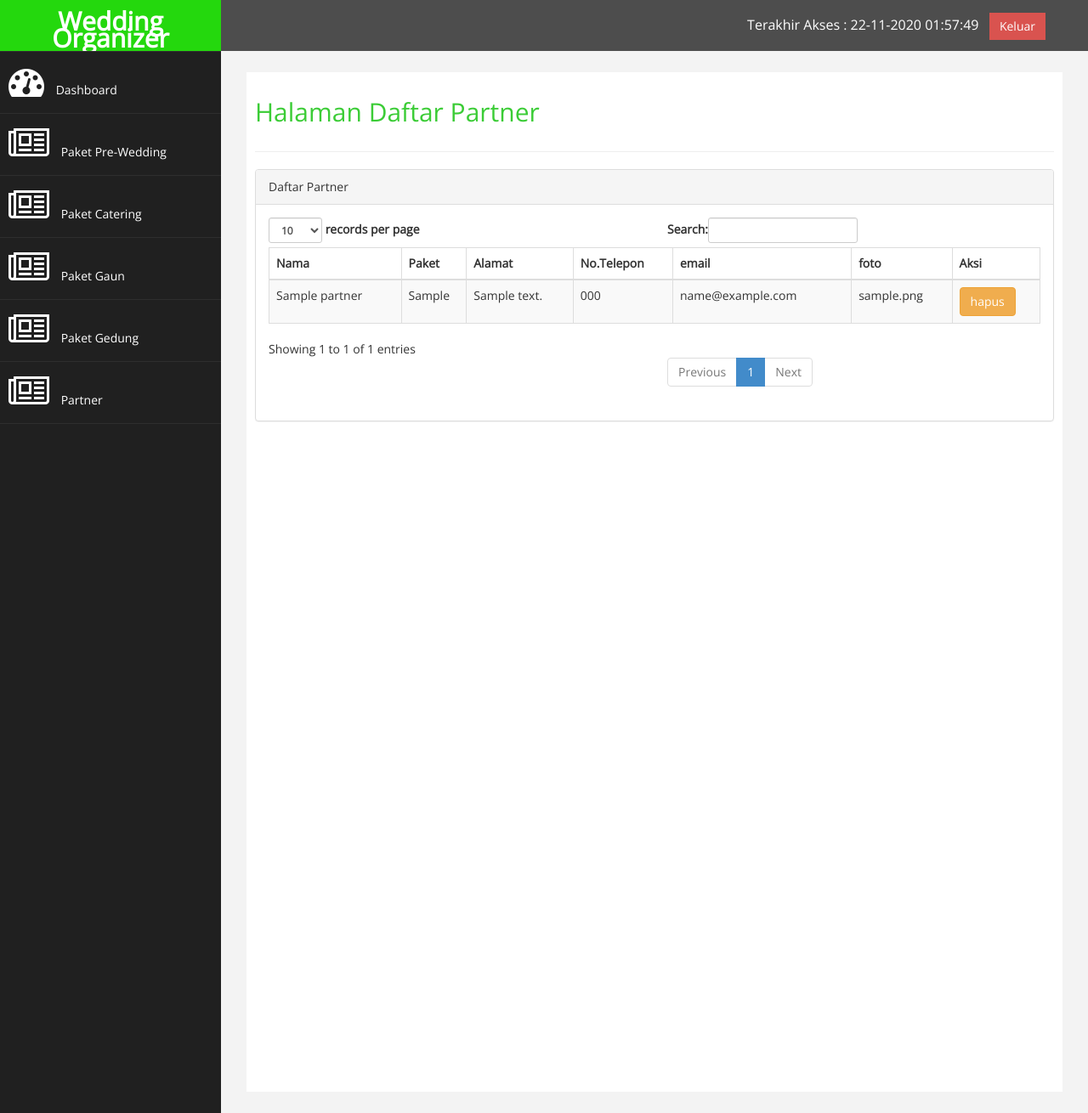
After one commit to janitio/pbw-wo, a PHP site: page /partner.php in a window 1280 px wide. The commit adds this page. Shown: the whole page at 85% size. Run offline with PHP 8.4, Linux system fonts and the light colour scheme; a user stored in the database is signed in; tables that the repository leaves empty hold one stand-in row (values such as "Sample post").

Commit message:
tambah konten partner di hal.user&admin

```diff
--- a/admin.php
+++ b/admin.php
@@ -62,7 +62,7 @@ if(!isset($_SESSION['user'])){
             <a  href="#"><i class="fa fa-newspaper-o fa-3x"></i> Paket Gedung </a>
           </li>
           <li>
-            <a  href="#"><i class="fa fa-newspaper-o fa-3x"></i> Partner </a>
+            <a  href="partner.php"><i class="fa fa-newspaper-o fa-3x"></i> Partner </a>
           </li>
         </ul>
       </div>
--- a/core/init.php
+++ b/core/init.php
@@ -3,4 +3,5 @@
 
     require_once"functions/db.php";
     require_once"functions/func-admin.php";
+    require_once"functions/func-partner.php";
 ?>
--- /dev/null
+++ b/functions/func-partner.php
@@ -0,0 +1,72 @@
+<?php
+function escape($data){
+    global $link;
+    return mysqli_real_escape_string($link,$data);
+}
+function tambah_partner($nama_part,$email_part,$telp_part,$alamat_part,$paket_part,$foto_part){
+    $nama_part=escape($nama_part);
+    $email_part=escape($email_part);
+    $telp_part=escape($telp_part);
+    $alamat_part=escape($alamat_part);
+    $paket_part=escape($paket_part);
+    $query="INSERT INTO partner(nama_part,paket_part,alamat_part,telp_part,email_part,foto_part) VALUES('$nama_part','$paket_part','$alamat_part','$telp_part','$email_part','$foto_part')";
+    return run($query);
+}
+function tampil_partner(){
+    global $link;
+    $query="SELECT * FROM partner";
+    return result($query);
+    }
+function run($query){
+    global $link;
+
+    if(mysqli_query($link,$query)) return true;
+}
+// function tampilsemuamenu(){
+//     global $link;
+//     $query="SELECT * FROM menu";
+//     return result($query);
+//     }
+function result($query){
+    global $link;
+    if($result=mysqli_query($link,$query)or die('gagal menampilkan data')){
+        return $result;
+    }
+}
+// function tambah_makan($nama_makanan,$komposisi,$harga){
+//     $nama_makanan=escape($nama_makanan);
+//     $komposisi=escape($komposisi);
+//     $harga=escape($harga);
+//     $query="INSERT INTO menu(nama_makanan,komposisi,harga) VALUES('$nama_makanan','$komposisi','$harga')";
+//     return run($query);
+// }
+function tampilkan(){
+    $query="SELECT * FROM menu";
+    return result($query);
+}
+// function hasil_cari($cari){
+//     $query="SELECT * FROM menu WHERE nama_makanan LIKE '%$cari%'";
+//     return result($query);
+// }
+// function single_menu($kode_menu){
+//         $query="SELECT * FROM menu WHERE id=$kode_menu";
+//     return result($query);
+// }
+// function hapus_menu($id){
+//     $query="DELETE FROM menu WHERE id='$id'";
+//  return run($query);
+// }
+function single_partner($kode_partner){
+        $query="SELECT * FROM partner WHERE id_part=$kode_partner";
+    return result($query);
+}
+function hapus_partner($id_partner){
+    $query="DELETE FROM partner WHERE id_part='$id_partner'";
+ return run($query);
+}
+
+// function ubah_menu($id,$harga){
+//     $query="UPDATE menu SET harga='$harga' WHERE id='$id'";
+//  return run($query);
+// }
+?>
--- /dev/null
+++ b/partner.php
@@ -0,0 +1,155 @@
+<?php
+    require_once"core/init.php";
+
+    if(!isset($_SESSION['user'])){
+        header('Location:index.php');
+    }
+     $daftarp=tampil_partner();
+?>
+<!DOCTYPE html>
+<html xmlns="http://www.w3.org/1999/xhtml">
+<head>
+  <meta charset="utf-8" />
+  <meta name="viewport" content="width=device-width, initial-scale=1.0" />
+  <title>Website Wedding Organizer</title>
+  <!-- BOOTSTRAP STYLES-->
+  <link href="admin/assets/css/bootstrap.css" rel="stylesheet" />
+  <!-- FONTAWESOME STYLES-->
+  <link href="admin/assets/css/font-awesome.css" rel="stylesheet" />
+  <!-- MORRIS CHART STYLES-->
+  <link href="admin/assets/js/morris/morris-0.4.3.min.css" rel="stylesheet" />
+  <!-- CUSTOM STYLES-->
+  <link href="admin/assets/css/custom.css" rel="stylesheet" />
+  <!-- GOOGLE FONTS-->
+  <link href='http://fonts.googleapis.com/css?family=Open+Sans' rel='stylesheet' type='text/css' />
+</head>
+<body>
+  <div id="wrapper">
+    <nav class="navbar navbar-default navbar-cls-top " role="navigation" style="margin-bottom: 0">
+      <div class="navbar-header">
+        <button type="button" class="navbar-toggle" data-toggle="collapse" data-target=".sidebar-collapse">
+          <span class="sr-only">Toggle navigation</span>
+          <span class="icon-bar"></span>
+          <span class="icon-bar"></span>
+          <span class="icon-bar"></span>
+        </button>
+        <a class="navbar-brand" href="admin.php">Wedding Organizer</a>
+      </div>
+      <div style="color: white;
+      padding: 15px 50px 5px 50px;
+      float: right;
+      font-size: 16px;"> Terakhir Akses : <?php date_default_timezone_set('Asia/Jakarta');
+      echo date('d-m-Y H:i:s');?>  &nbsp; <a href="logout.php" class="btn btn-danger square-btn-adjust">Keluar</a> </div>
+    </nav>
+    <!-- /. NAV TOP  -->
+    <nav class="navbar-default navbar-side" role="navigation">
+      <div class="sidebar-collapse">
+        <ul class="nav" id="main-menu">
+          <li class="text-center">
+          </li>
+          <li>
+            <a class="active-menu"  href="admin.php"><i class="fa fa-dashboard fa-3x"></i> Dashboard</a>
+          </li>
+          <li>
+            <a  href="#"><i class="fa fa-newspaper-o fa-3x"></i> Paket Pre-Wedding </a>
+          </li>
+          <li>
+            <a  href="#"><i class="fa fa-newspaper-o fa-3x"></i> Paket Catering </a>
+          </li>
+          <li>
+            <a  href="#"><i class="fa fa-newspaper-o fa-3x"></i> Paket Gaun </a>
+          </li>
+          <li>
+            <a  href="#"><i class="fa fa-newspaper-o fa-3x"></i> Paket Gedung </a>
+          </li>
+          <li>
+            <a  href="partner.php"><i class="fa fa-newspaper-o fa-3x"></i> Partner </a>
+          </li>
+        </ul>
+      </div>
+    </nav>
+        <!-- /. NAV SIDE  -->
+        <div id="page-wrapper" >
+            <div id="page-inner">
+                <div class="row">
+                    <div class="col-md-12">
+                     <h2>Halaman Daftar Partner</h2>
+
+                    </div>
+                </div>
+                 <!-- /. ROW  -->
+                 <hr />
+
+            <div class="row">
+                <div class="col-md-12">
+                    <!-- Advanced Tables -->
+                    <div class="panel panel-default">
+                        <div class="panel-heading">
+                             Daftar Partner
+                        </div>
+                        <div class="panel-body">
+                            <div class="table-responsive">
+                                <table class="table table-striped table-bordered table-hover" id="dataTables-example">
+                                    <thead>
+                                        <tr>
+                                            <th class="text-dark">Nama</th>
+                                            <th class="text-dark">Paket</th>
+                                            <th class="text-dark">Alamat</th>
+                                            <th class="text-dark">No.Telepon</th>
+                                            <th class="text-dark">email</th>
+                                            <th class="text-dark">foto</th>
+                                            <th class="text-dark">Aksi</th>
+                                        </tr>
+                                    </thead>
+                                     <?php while($row=mysqli_fetch_assoc($daftarp)):?>
+                                    <tbody>
+                                        <tr class="odd gradeX">
+                                            <td><?= $row['nama_part'];?></td>
+                                            <td><?= $row['paket_part'];?></td>
+                                            <td><?= $row['alamat_part'];?></td>
+                                            <td><?= $row['telp_part'];?></td>
+                                            <td><?= $row['email_part'];?></td>
+                                            <td><?= $row['foto_part'];?></td>
+                                            <td><a href="single_partner.php?id_part=<?= $row['id_part'];?>"><button class="btn btn-warning my-2 my-sm-0" type="submit" >hapus</button>
+                                                </a></td>
+                                        </tr>
+
+                                    </tbody>
+                                       <?php endwhile;?>
+                                </table>
+                            </div>
+
+                        </div>
+                    </div>
+                    <!--End Advanced Tables -->
+                </div>
+            </div>
+
+        </div>
+
+    </div>
+             <!-- /. PAGE INNER  -->
+            </div>
+         <!-- /. PAGE WRAPPER  -->
+     <!-- /. WRAPPER  -->
+    <!-- SCRIPTS -AT THE BOTOM TO REDUCE THE LOAD TIME-->
+    <!-- JQUERY SCRIPTS -->
+    <script src="assets/js/jquery-1.10.2.js"></script>
+      <!-- BOOTSTRAP SCRIPTS -->
+    <script src="assets/js/bootstrap.min.js"></script>
+    <!-- METISMENU SCRIPTS -->
+    <script src="assets/js/jquery.metisMenu.js"></script>
+     <!-- DATA TABLE SCRIPTS -->
+    <script src="assets/js/dataTables/jquery.dataTables.js"></script>
+    <script src="assets/js/dataTables/dataTables.bootstrap.js"></script>
+        <script>
+            $(document).ready(function () {
+                $('#dataTables-example').dataTable();
+            });
+    </script>
+         <!-- CUSTOM SCRIPTS -->
+    <script src="assets/js/custom.js"></script>
+
+
+</body>
+</html>
```
Also changed, not shown: join.php (+87 -24 lines), single_partner.php (added, +90 -0 lines), images/partner/ae.jpg (added).
